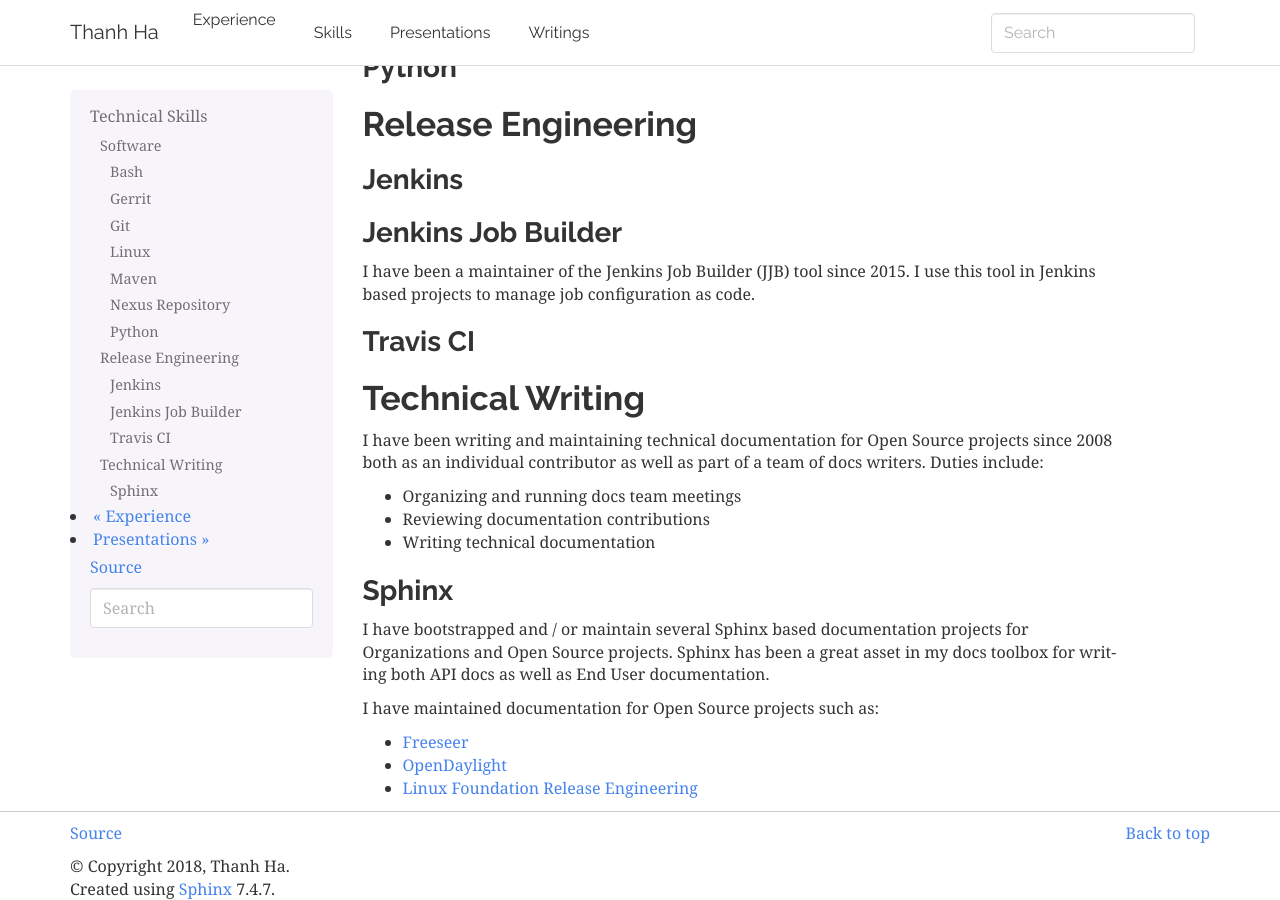
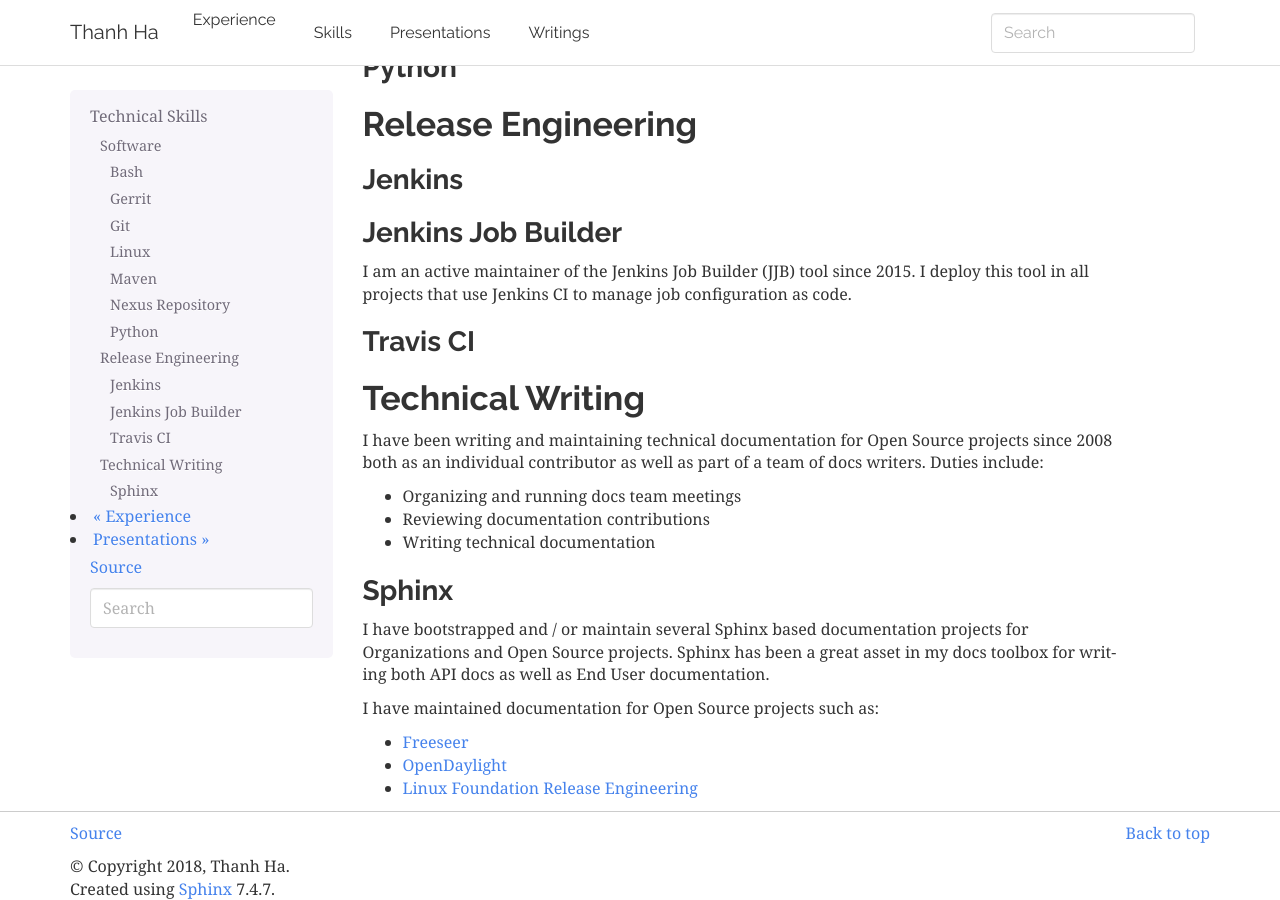
Before and after one commit to zxiiro/zxiiro.github.io, a Sphinx documentation site: the page built from docs/skills.rst, in a window 1280 px wide and 900 px high, scrolled down 1012 px. Built offline with Sphinx 7.4.7, drawn with Linux system fonts in a browser that asks for light colours.

Commit message:
Reword JJB writing
Signed-off-by: Thanh Ha <zxiiro@linux.com>

```diff
--- a/docs/skills.rst
+++ b/docs/skills.rst
@@ -50,8 +50,9 @@
 Jenkins Job Builder
 -------------------
 
-I have been a maintainer of the Jenkins Job Builder (JJB) tool since 2015. I
-use this tool in Jenkins based projects to manage job configuration as code.
+I am an active maintainer of the Jenkins Job Builder (JJB) tool since 2015. I
+deploy this tool in all projects that use Jenkins CI to manage job
+configuration as code.
 
 Travis CI
 ---------
```
